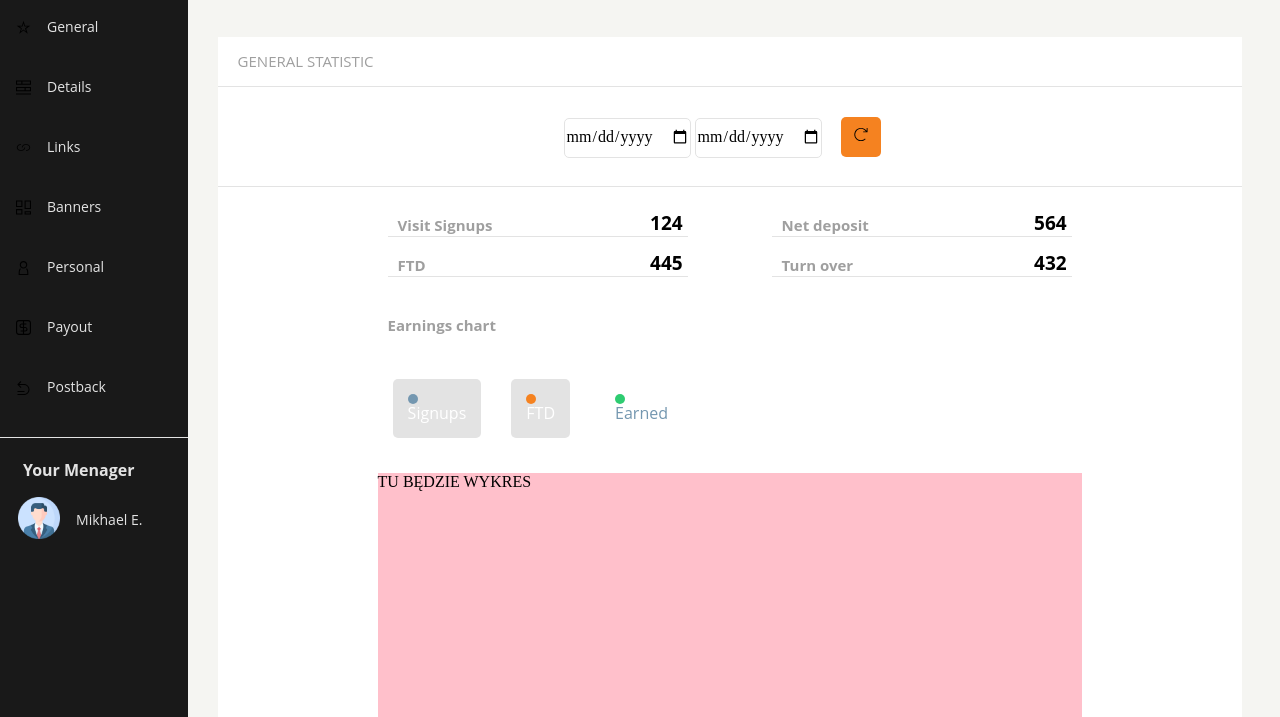
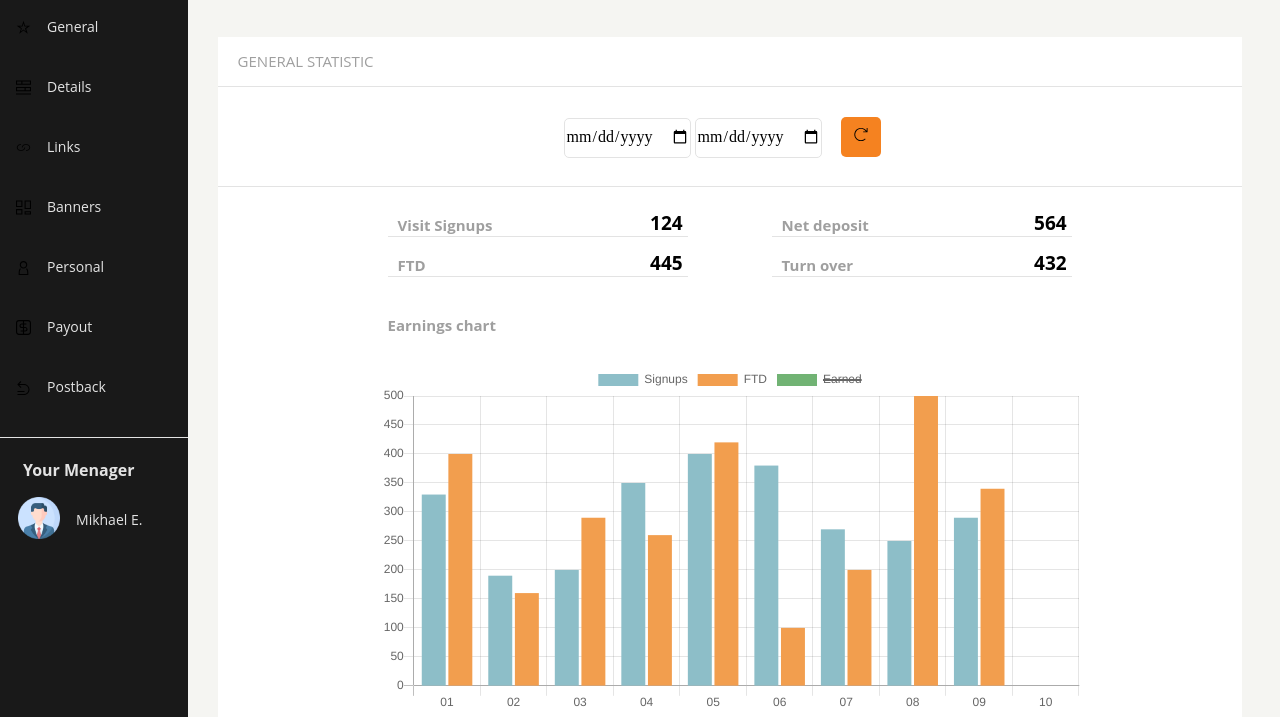
Before and after one commit to Mucha99/panel-administracyjny-solo, a website: page src/index.html in a window 1280 px wide. Shown: the part 83-800 px from the top of the page. Drawn offline with nearby package versions, Linux system fonts and the light colour scheme; files that its build step writes are made by us from their sources.

Commit message:
Add RWD and chart

```diff
--- a/src/index.html
+++ b/src/index.html
@@ -134,28 +134,17 @@
                         </div>
                     </div>
                     <h4 class="subtitle-pages">Earnings chart</h4>
-                    <div class="inline-btn">
-                        <button class="btn-pages gray">
-                            <div class="dot-pages blue"></div>
-                            Signups
-                        </button>
-                        <button class="btn-pages gray">
-                            <div class="dot-pages orange"></div>
-                            FTD
-                        </button>
-                        <button class="btn-pages transparent">
-                            <div class="dot-pages green"></div>
-                            Earned
-                        </button>
-                    </div>
                     <div class="chart">
-                        <p>TU BĘDZIE WYKRES</p>
+                        <canvas id="myChart"></canvas>
                     </div>
                 </div>
             </div>
         </div>
 
     </section>
+
+    <script src="https://cdnjs.cloudflare.com/ajax/libs/Chart.js/2.4.0/Chart.min.js"></script>
+    <script src="js/script.js"></script>
 </body>
 
 </html>
--- a/src/js/script.js
+++ b/src/js/script.js
@@ -0,0 +1,37 @@
+/* eslint-disable quotes */
+var ctx = document.getElementById("myChart").getContext("2d");
+
+var chart = new Chart(ctx, {
+  // 1
+  type: "bar",
+  data: {
+    // 2
+    labels: ["01", "02", "03", "04", "05", "06", "07", "08", "09", "10"],
+    // 3
+    datasets: [
+      {
+        // 4
+        label: "Signups",
+        // 5
+        backgroundColor: "#8DBEC8",
+        borderColor: "#8DBEC8",
+        // 6
+        data: [330, 190, 200, 350, 400, 380, 270, 250, 290],
+      },
+      {
+        label: "FTD",
+        backgroundColor: "#F29E4E",
+        borderColor: "#F29E4E",
+        data: [400, 160, 290, 260, 420, 100, 200, 500, 340, 0],
+      },
+      {
+        label: "Earned",
+        backgroundColor: "#71B374",
+        borderColor: "#71B374",
+        data: [0, 49, 68, 90, 67, 41, 13, 38, 48, 48],
+        // 7
+        hidden: true,
+      },
+    ],
+  },
+});
--- a/src/sass/components/_data-pages.scss
+++ b/src/sass/components/_data-pages.scss
@@ -4,10 +4,12 @@
   width: 100%;
   display: flex;
   border-bottom: 1px solid $font-main-color;
+
   .subtitle-pages {
     margin-top: 10px;
     width: 100%;
   }
+
   .number {
     font-family: $paragraph-font;
     font-size: 19px;
--- a/src/sass/pages/_general-statistic.scss
+++ b/src/sass/pages/_general-statistic.scss
@@ -16,33 +16,3 @@
     justify-content: space-between;
   }
 }
-
-.inline-btn {
-  display: flex;
-  width: 100%;
-
-  .gray {
-    background-color: $font-main-color;
-  }
-  .blue {
-    background-color: $blue-color;
-  }
-  .orange {
-    background-color: $oragne-color;
-  }
-  .green {
-    background-color: $green-color;
-  }
-  .transparent {
-    background: none;
-    color: $blue-color;
-  }
-}
-
-.chart {
-  margin-top: 20px;
-  padding-bottom: 20px;
-  width: 100%;
-  height: 300px;
-  background-color: pink;
-}
--- a/src/sass/sections/_main.scss
+++ b/src/sass/sections/_main.scss
@@ -6,3 +6,11 @@
   margin-left: 17vw;
   margin-right: 5vw;
 }
+
+/* MEDIA*/
+@media (max-width: 768px) {
+  .container {
+    width: 90vw;
+    margin-left: 5vw;
+  }
+}
--- a/src/sass/sections/_sidebar.scss
+++ b/src/sass/sections/_sidebar.scss
@@ -95,3 +95,10 @@
     }
   }
 }
+
+/* MEDIA*/
+@media (max-width: 768px) {
+  .sidebar {
+    visibility: hidden;
+  }
+}
```
Also changed, not shown: src/sass/_layout.scss (line endings or trailing spaces).
